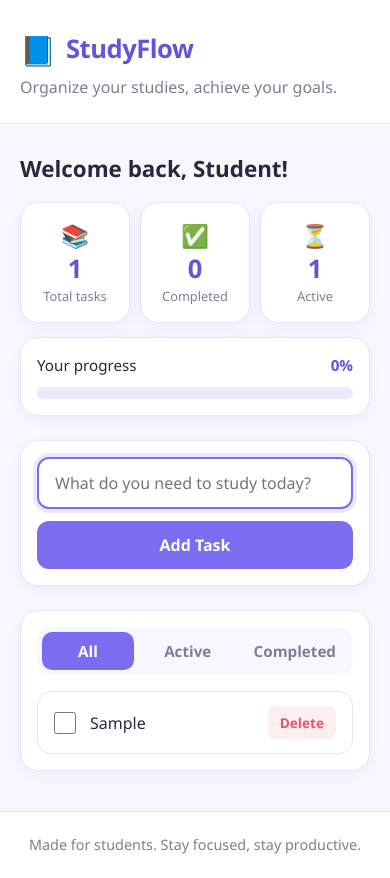
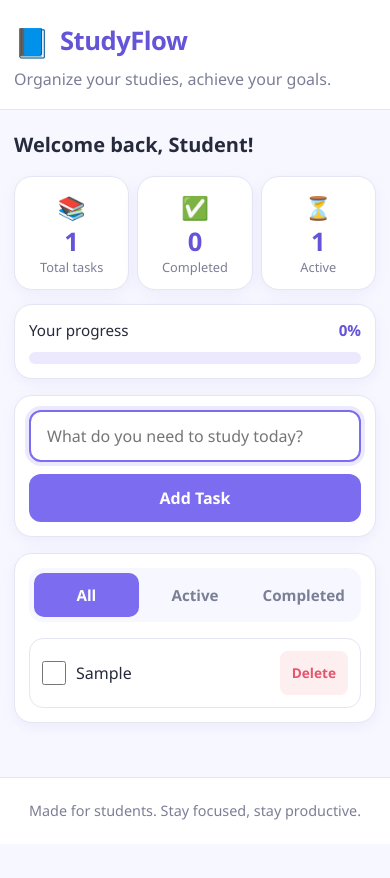
Before and after one commit to Agron95/study-planer, a plain HTML site: page index.html in a window 390 px wide. Both pictures are taken after typing "Sample" into the empty fields and a click on the button "Add Task". After the commit the page ends 844 px from the top, so only its background shows below. Drawn offline with Linux system fonts and the light colour scheme.

Commit message:
Complete task 02: style the planner

```diff
--- a/style.css
+++ b/style.css
@@ -351,12 +351,21 @@ input[type="checkbox"]:focus-visible {
 
 /* ---------- Responsive ---------- */
 @media (max-width: 600px) {
+  .container {
+    padding-inline: 14px;
+  }
+
+  .header {
+    padding: 20px 0 18px;
+    margin-bottom: 20px;
+  }
+
   .header h1 {
     font-size: 1.6rem;
   }
 
   .stats {
-    gap: 10px;
+    gap: 8px;
   }
 
   .stat-number {
@@ -365,14 +374,96 @@ input[type="checkbox"]:focus-visible {
 
   .stat-label {
     font-size: 0.8rem;
+    line-height: 1.2;
   }
 
   .card {
-    padding: 16px;
+    padding: 14px;
+  }
+
+  .dashboard h2 {
+    font-size: 1.25rem;
+  }
+
+  .add-section,
+  .tasks-section {
+    margin-top: 16px;
+  }
+
+  .add-section input {
+    flex-basis: 100%;
+    width: 100%;
   }
 
   .btn-primary {
     width: 100%;
+    min-height: 48px;
+  }
+
+  .filters {
+    gap: 4px;
+  }
+
+  .filter-btn {
+    min-height: 44px;
+    padding-inline: 8px;
+  }
+
+  .task-item {
+    gap: 10px;
+    padding: 12px;
+  }
+
+  .task-item input[type="checkbox"] {
+    width: 24px;
+    height: 24px;
+  }
+
+  .delete-btn {
+    min-height: 44px;
+  }
+
+  .footer {
+    padding-inline: 14px;
+  }
+}
+
+@media (max-width: 380px) {
+  .container {
+    padding-inline: 10px;
+  }
+
+  .subtitle {
+    font-size: 0.9rem;
+  }
+
+  .stats {
+    gap: 6px;
+  }
+
+  .stat-card {
+    padding-inline: 8px;
+  }
+
+  .stat-icon {
+    font-size: 1.2rem;
+  }
+
+  .stat-number {
+    font-size: 1.45rem;
+  }
+
+  .stat-label {
+    font-size: 0.72rem;
+  }
+
+  .task-item {
+    display: grid;
+    grid-template-columns: 24px minmax(0, 1fr) auto;
+  }
+
+  .filter-btn {
+    font-size: 0.82rem;
   }
 }
 
```
